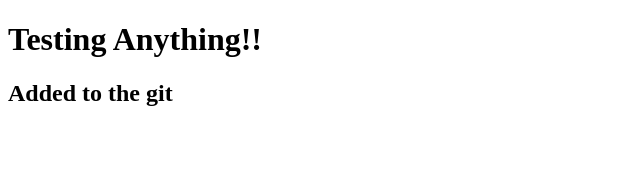
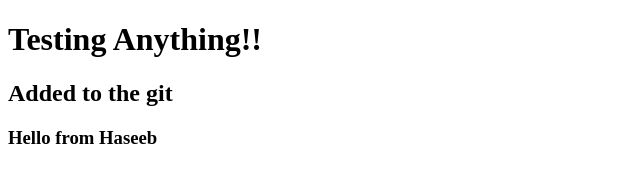
Before and after one commit to NAtique21/HaseebProject, a plain HTML site: page index.html in a window 1280 px wide. Shown: the whole page, without its empty margins (0-640 px from the left). Drawn offline with Linux system fonts and the light colour scheme.

Commit message:
Added h3

```diff
--- a/index.html
+++ b/index.html
@@ -13,6 +13,7 @@
   <body>
     <h1>Testing Anything!!</h1>
     <h2>Added to the git</h2>
+    <h3>Hello from Haseeb </h3>
     <script src="ajax.js" type="text/javascript"></script>
   </body>
 </html>
```
